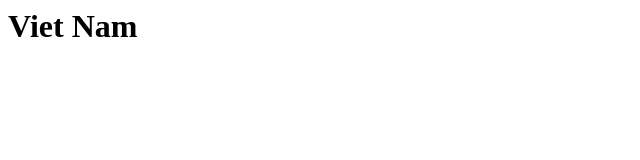
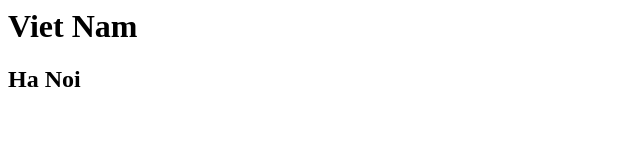
Before and after one commit to DLuffy9x/test, a plain HTML site: page index.html in a window 1280 px wide. Shown: the whole page, without its empty margins (0-640 px from the left). Drawn offline with Linux system fonts and the light colour scheme.

Commit message:
Update index.html

```diff
--- a/index.html
+++ b/index.html
@@ -1 +1,2 @@
 <h1>Viet Nam</h1>
+<h2>Ha Noi</h2>
```
